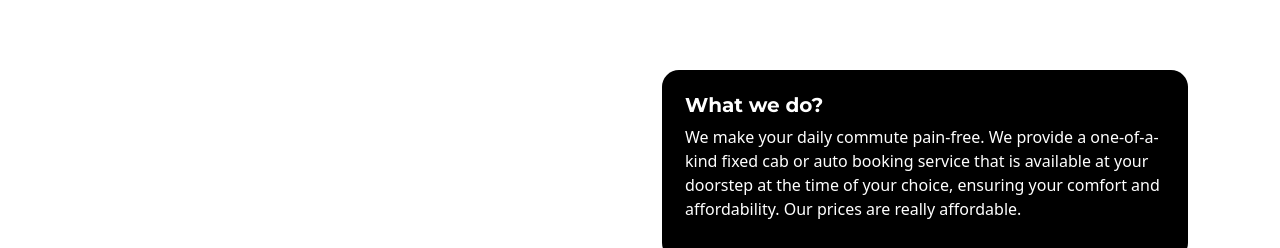
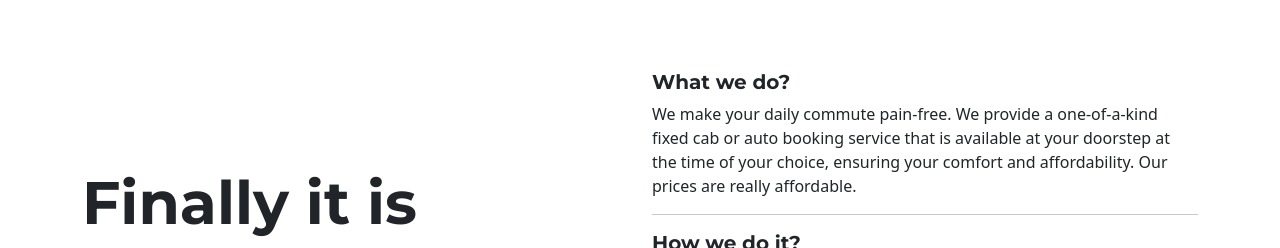
Before and after one commit to Pankajbatham27/fareshare, a Next.js app: page / in a window 1280 px wide. Shown: the part 552-800 px from the top of the page. Built offline with nearby package versions, Linux system fonts and the light colour scheme.

Commit message:
bg white home

```diff
--- a/styles/globals.css
+++ b/styles/globals.css
@@ -267,6 +267,16 @@ h6 {
     .hero-section {
         padding: 39px 23px;
     }
+    .forHomeAboutDesign {
+        background: #fff;
+        padding: 23px;
+        box-shadow: 0px 22px 12px -16px #00000080;
+        min-width: 308px;
+        margin: 0px 10px;
+        background-image: linear-gradient(157deg, #000000, black);
+        color: #fff;
+        border-radius: 17px;
+    }
 }
 
 
@@ -328,14 +338,3 @@ ul.navbar-nav {
 ul.navbar-nav li {
     margin-right: 18px;
 }
-
-.forHomeAboutDesign {
-    background: #fff;
-    padding: 23px;
-    box-shadow: 0px 22px 12px -16px #00000080;
-    min-width: 308px;
-    margin: 0px 10px;
-    background-image: linear-gradient(157deg, #000000, black);
-    color: #fff;
-    border-radius: 17px;
-}
```
